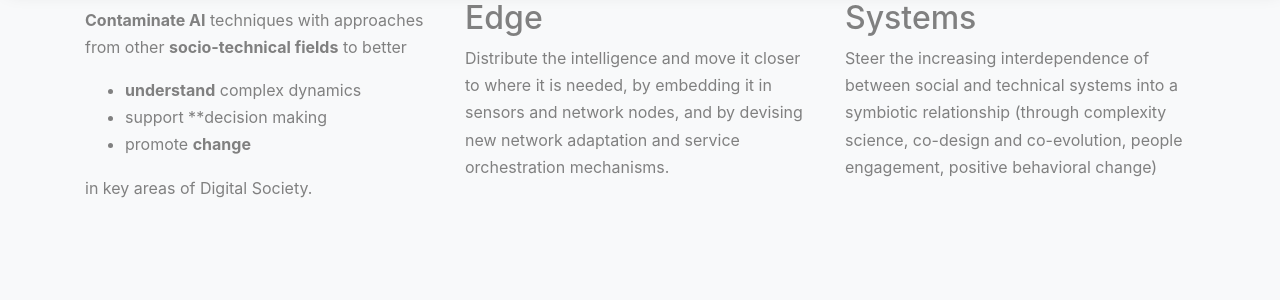
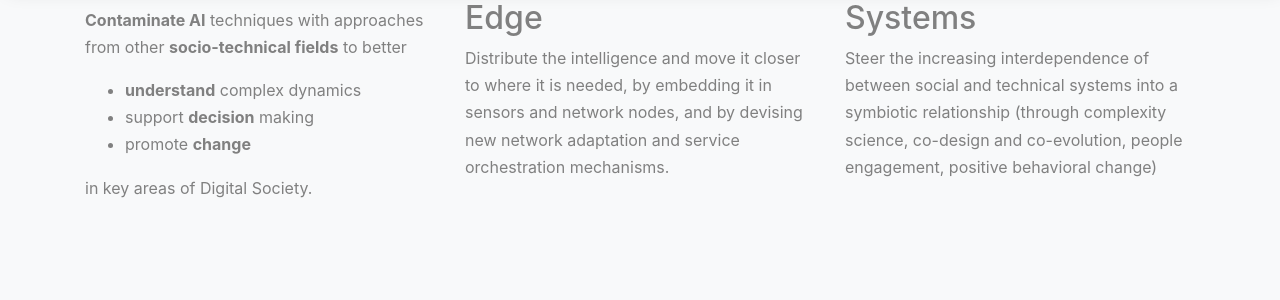
Before and after one commit to fbk-digis/web, a Jekyll site: the page built from docs/index.md, in a window 1280 px wide and 900 px high, scrolled down 1889 px. Shown: the part 153-453 px from the top of the window. Built offline with Jekyll 4.4.1, drawn with Linux system fonts in a browser that asks for light colours; some web fonts are replaced.

```diff
--- a/docs/_texts/research_focus_left.md
+++ b/docs/_texts/research_focus_left.md
@@ -1,7 +1,7 @@
 ## Integrative AI
 **Contaminate AI** techniques with approaches from other **socio-technical fields** to better
 * **understand** complex dynamics
-* support **decision making
+* support **decision** making
 * promote **change**
 
 in key areas of Digital Society.
```
